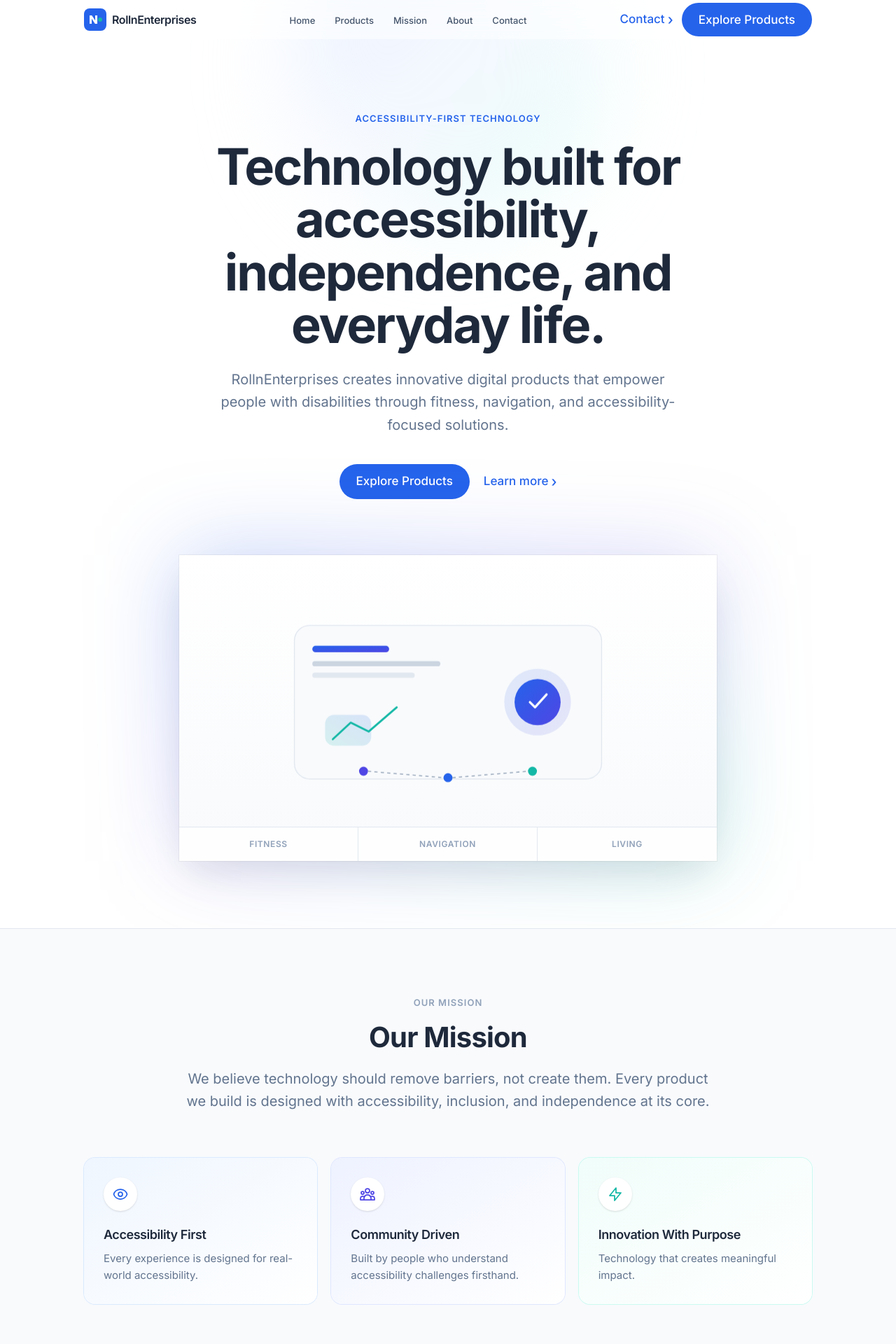
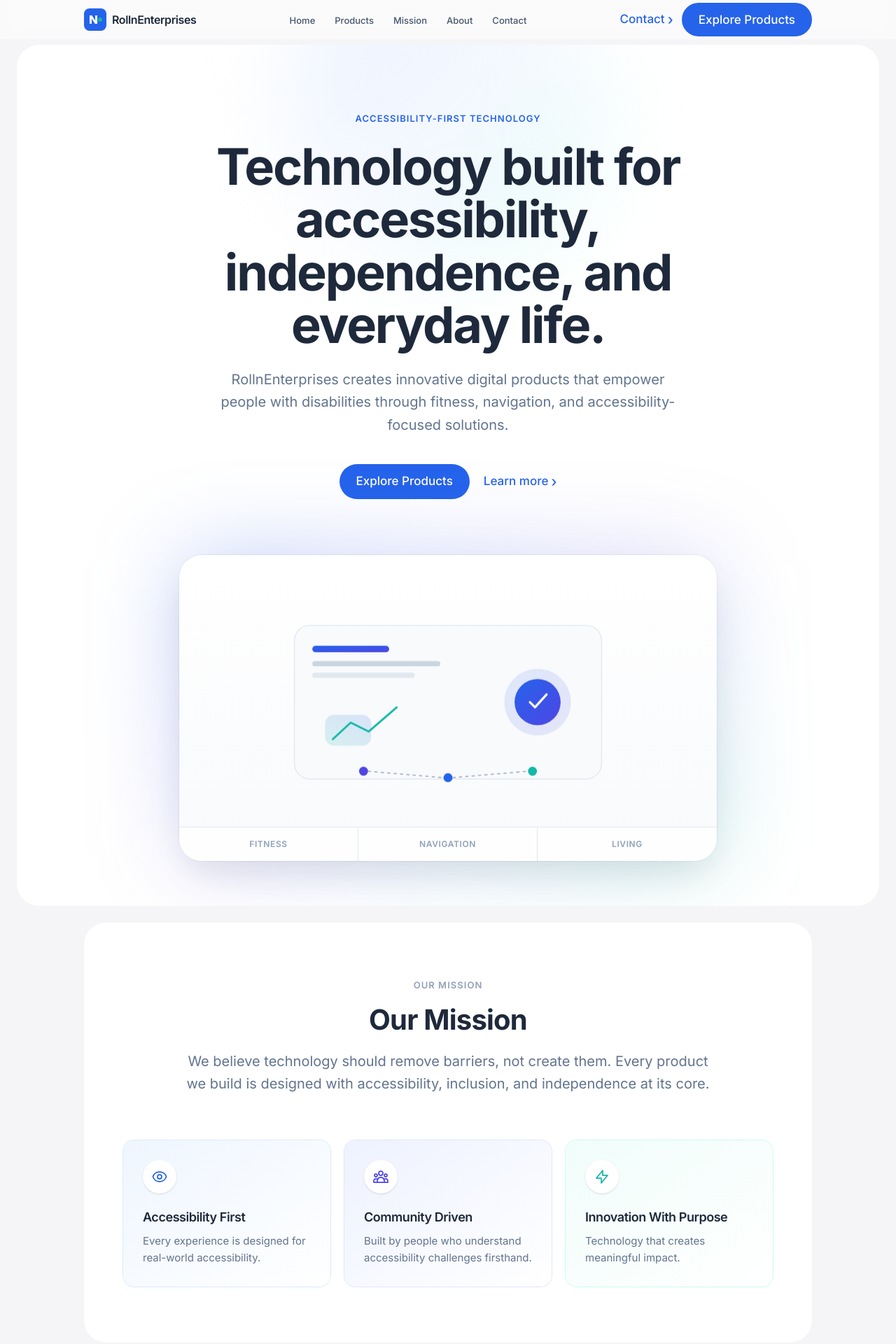
Before and after one commit to AstridBonoan/RollnEnterprises.io, a React (Vite) app: page / in a window 1280 px wide. Shown: the top 1920 px of the page at 70% size. Built offline with nearby package versions, Linux system fonts and the light colour scheme.

Commit message:
Revert "Make section containers full-width edge to edge."
This reverts commit c4e304f68fa2652d973b5e6e4e0887706f065c5f.

```diff
--- a/src/components/CTA.jsx
+++ b/src/components/CTA.jsx
@@ -2,16 +2,16 @@
   return (
     <section
       id="contact"
-      className="section-shell relative w-full overflow-hidden bg-slate-dark"
+      className="section-shell py-4 pb-8 sm:py-6 sm:pb-10"
       aria-labelledby="cta-heading"
     >
-      <div className="pointer-events-none absolute inset-0" aria-hidden="true">
-        <div className="absolute top-0 left-1/2 h-80 w-80 -translate-x-1/2 rounded-full bg-primary/20 blur-3xl" />
-        <div className="absolute right-0 bottom-0 h-64 w-64 rounded-full bg-accent/10 blur-3xl" />
-      </div>
+      <div className="section-block relative overflow-hidden bg-slate-dark px-6 py-16 text-center sm:px-10 sm:py-20 lg:px-14 lg:py-24">
+        <div className="pointer-events-none absolute inset-0" aria-hidden="true">
+          <div className="absolute top-0 left-1/2 h-80 w-80 -translate-x-1/2 rounded-full bg-primary/20 blur-3xl" />
+          <div className="absolute right-0 bottom-0 h-64 w-64 rounded-full bg-accent/10 blur-3xl" />
+        </div>
 
-      <div className="section-inner relative px-6 py-16 text-center sm:px-10 sm:py-20 lg:py-24">
-        <div className="mx-auto max-w-2xl">
+        <div className="relative mx-auto max-w-2xl">
           <p className="eyebrow mb-4 text-slate-400">Get Involved</p>
           <h2 id="cta-heading" className="display-md text-white">
             Join us on the journey
--- a/src/components/Footer.jsx
+++ b/src/components/Footer.jsx
@@ -54,8 +54,8 @@
 
 export default function Footer() {
   return (
-    <footer className="w-full border-t border-slate-200 bg-slate-50" role="contentinfo">
-      <div className="section-inner py-12 sm:py-14">
+    <footer className="bg-[#f5f5f7]" role="contentinfo">
+      <div className="section-shell py-12 sm:py-14">
         <div className="grid gap-10 sm:grid-cols-2 lg:grid-cols-4">
           <div className="lg:col-span-1">
             <a href="#home" className="inline-flex items-center gap-2.5 rounded-lg" aria-label="RollnEnterprises — Home">
--- a/src/components/Hero.jsx
+++ b/src/components/Hero.jsx
@@ -1,8 +1,8 @@
 function HeroVisual() {
   return (
     <div className="relative mx-auto w-full max-w-3xl" aria-hidden="true">
-      <div className="absolute inset-0 bg-gradient-to-br from-primary/30 via-secondary/20 to-accent/30 blur-3xl" />
-      <div className="relative overflow-hidden bg-gradient-to-b from-white to-slate-50 shadow-2xl shadow-slate-900/10 ring-1 ring-black/5">
+      <div className="absolute inset-0 rounded-[2rem] bg-gradient-to-br from-primary/30 via-secondary/20 to-accent/30 blur-3xl" />
+      <div className="relative overflow-hidden rounded-[2rem] bg-gradient-to-b from-white to-slate-50 shadow-2xl shadow-slate-900/10 ring-1 ring-black/5">
         <div className="flex flex-col items-center px-6 pt-12 pb-8 sm:px-10 sm:pt-16">
           <svg viewBox="0 0 560 320" className="w-full max-w-lg animate-subtle-float" fill="none" xmlns="http://www.w3.org/2000/svg">
             <defs>
@@ -46,14 +46,14 @@
   return (
     <section
       id="home"
-      className="section-shell relative w-full overflow-hidden bg-white pt-14 sm:pt-16"
+      className="section-block relative mx-3 mt-14 overflow-hidden bg-white sm:mx-4 sm:mt-16 lg:mx-6"
       aria-labelledby="hero-heading"
     >
       <div className="pointer-events-none absolute inset-0" aria-hidden="true">
         <div className="absolute -top-32 left-1/2 h-[28rem] w-[28rem] -translate-x-1/2 rounded-full bg-gradient-to-br from-blue-100/80 via-indigo-50/50 to-teal-100/60 blur-3xl" />
       </div>
 
-      <div className="section-inner relative px-5 pt-16 pb-16 text-center sm:px-8 sm:pt-20 sm:pb-20 lg:px-12 lg:pt-24 lg:pb-24">
+      <div className="relative px-5 pt-16 pb-10 text-center sm:px-8 sm:pt-20 sm:pb-14 lg:px-12 lg:pt-24 lg:pb-16">
         <p className="eyebrow mb-5 text-primary animate-fade-in-up">Accessibility-First Technology</p>
 
         <h1
--- a/src/components/Mission.jsx
+++ b/src/components/Mission.jsx
@@ -40,8 +40,8 @@
 
 export default function Mission() {
   return (
-    <section id="mission" className="section-shell w-full border-t border-slate-200 bg-slate-50" aria-labelledby="mission-heading">
-      <div className="section-inner py-16 sm:py-20 lg:py-24">
+    <section id="mission" className="section-shell py-4 sm:py-6" aria-labelledby="mission-heading">
+      <div className="section-block bg-white px-6 py-14 sm:px-10 sm:py-20 lg:px-14">
         <div className="mx-auto max-w-3xl text-center">
           <p className="eyebrow mb-4 text-slate-400">Our Mission</p>
           <h2 id="mission-heading" className="display-md text-slate-text">
--- a/src/components/Navbar.jsx
+++ b/src/components/Navbar.jsx
@@ -52,7 +52,7 @@
       }`}
     >
       <nav
-        className="section-inner flex h-12 w-full items-center justify-between sm:h-14"
+        className="section-shell flex h-12 items-center justify-between sm:h-14"
         aria-label="Main navigation"
       >
         <a
--- a/src/components/Products.jsx
+++ b/src/components/Products.jsx
@@ -21,9 +21,8 @@
 
 export default function Products() {
   return (
-    <section id="products" className="section-shell w-full border-t border-slate-200 bg-white" aria-labelledby="products-heading">
-      <div className="section-inner py-16 sm:py-20 lg:py-24">
-        <div className="mb-10 text-center sm:mb-12">
+    <section id="products" className="section-shell py-4 sm:py-6" aria-labelledby="products-heading">
+      <div className="mb-8 text-center sm:mb-10">
         <p className="eyebrow mb-3 text-slate-400">Our Products</p>
         <h2 id="products-heading" className="display-md text-slate-text">
           Our Products
@@ -34,7 +33,7 @@
       </div>
 
       <article
-          className={`product-tile mx-auto flex max-w-2xl flex-col overflow-hidden rounded-2xl ${product.bg} ring-1 ring-black/5`}
+        className={`product-tile section-block mx-auto flex max-w-2xl flex-col ${product.bg} ring-1 ring-black/5`}
       >
         <div className="flex flex-1 flex-col items-center px-6 pt-10 pb-6 text-center sm:px-10 sm:pt-12">
           <div className={`mb-6 inline-flex rounded-2xl p-4 ${product.iconBg}`}>
@@ -63,7 +62,6 @@
           </a>
         </div>
       </article>
-      </div>
     </section>
   )
 }
--- a/src/components/Vision.jsx
+++ b/src/components/Vision.jsx
@@ -23,8 +23,8 @@
 
 export default function Vision() {
   return (
-    <section id="vision" className="section-shell w-full border-t border-slate-200 bg-slate-50" aria-labelledby="vision-heading">
-      <div className="section-inner py-16 sm:py-20 lg:py-24">
+    <section id="vision" className="section-shell py-4 sm:py-6" aria-labelledby="vision-heading">
+      <div className="section-block bg-white px-6 py-14 ring-1 ring-black/5 sm:px-10 sm:py-20 lg:px-14">
         <div className="mx-auto max-w-3xl text-center">
           <p className="eyebrow mb-4 text-slate-400">Our Vision</p>
           <h2 id="vision-heading" className="display-md text-slate-text">
--- a/src/components/WhyUs.jsx
+++ b/src/components/WhyUs.jsx
@@ -18,9 +18,9 @@
 
 function WhyVisual() {
   return (
-    <div className="relative h-full min-h-[20rem] lg:min-h-full" aria-hidden="true">
-      <div className="absolute inset-0 bg-gradient-to-br from-slate-900 via-slate-800 to-indigo-950" />
-      <div className="relative flex h-full min-h-[20rem] items-center justify-center p-8 sm:p-12 lg:min-h-[28rem]">
+    <div className="relative h-full min-h-[20rem]" aria-hidden="true">
+      <div className="absolute inset-0 rounded-[1.75rem] bg-gradient-to-br from-slate-900 via-slate-800 to-indigo-950" />
+      <div className="relative flex h-full min-h-[20rem] items-center justify-center p-8 sm:p-12">
         <svg viewBox="0 0 400 400" className="w-full max-w-sm" fill="none" xmlns="http://www.w3.org/2000/svg">
           <circle cx="200" cy="200" r="140" stroke="#334155" strokeWidth="1" fill="none" opacity="0.6" />
           <circle cx="200" cy="200" r="90" stroke="#475569" strokeWidth="1" strokeDasharray="6 6" fill="none" />
@@ -41,11 +41,12 @@
 
 export default function WhyUs() {
   return (
-    <section id="about" className="section-shell w-full border-t border-slate-200 bg-white" aria-labelledby="why-heading">
+    <section id="about" className="section-shell py-4 sm:py-6" aria-labelledby="why-heading">
+      <div className="section-block overflow-hidden bg-white ring-1 ring-black/5">
         <div className="grid lg:grid-cols-2">
           <WhyVisual />
 
-        <div className="flex flex-col justify-center px-6 py-16 sm:px-10 sm:py-20 lg:px-14 lg:py-24">
+          <div className="flex flex-col justify-center px-6 py-12 sm:px-10 sm:py-16 lg:px-14">
             <p className="eyebrow mb-4 text-slate-400">Why We Exist</p>
             <h2 id="why-heading" className="display-md text-slate-text">
               Why We Exist
@@ -75,6 +76,7 @@
             </div>
           </div>
         </div>
+      </div>
     </section>
   )
 }
--- a/src/index.css
+++ b/src/index.css
@@ -31,7 +31,7 @@
   margin: 0;
   font-family: var(--font-sans);
   color: var(--color-slate-text);
-  background-color: #ffffff;
+  background-color: #f5f5f7;
   -webkit-font-smoothing: antialiased;
   -moz-osx-font-smoothing: grayscale;
 }
@@ -165,12 +165,8 @@
   background: #f8fafc;
 }
 
-/* Full-width sections with centered inner content */
+/* Section shells */
 .section-shell {
-  width: 100%;
-}
-
-.section-inner {
   margin: 0 auto;
   max-width: 68rem;
   padding-left: 1.25rem;
@@ -178,14 +174,21 @@
 }
 
 @media (min-width: 640px) {
-  .section-inner {
+  .section-shell {
     padding-left: 1.5rem;
     padding-right: 1.5rem;
   }
 }
 
 .section-block {
-  width: 100%;
+  border-radius: 1.75rem;
+  overflow: hidden;
+}
+
+@media (min-width: 1024px) {
+  .section-block {
+    border-radius: 2rem;
+  }
 }
 
 /* Product tile — Apple/Microsoft card */
```
Lines whose indentation alone changed are shown as unchanged.
